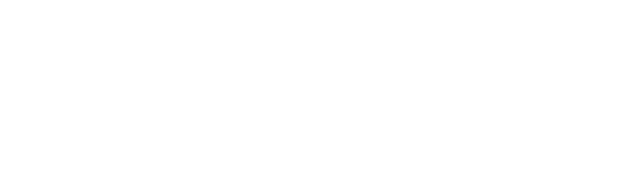
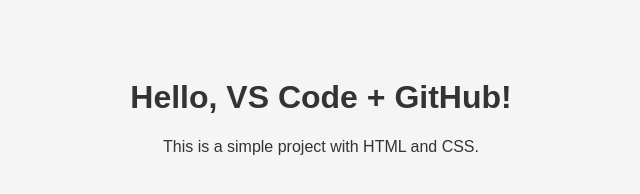
Before and after one commit to Energyuniverse/basic-site, a plain HTML site: page index.html in a window 1280 px wide. Shown: the whole page, without its empty margins (319-959 px from the left). Drawn offline with Linux system fonts and the light colour scheme.

Commit message:
Add basic-site project with HTML and CSS

```diff
--- a/index.html
+++ b/index.html
@@ -1,11 +1,13 @@
 <!DOCTYPE html>
 <html lang="en">
 <head>
-	<meta charset="UTF-8">
-	<meta name="viewport" content="width=device-width, initial-scale=1.0">
-	<title>Document</title>
+  <meta charset="UTF-8" />
+  <meta name="viewport" content="width=device-width, initial-scale=1.0" />
+  <title>Basic Site</title>
+  <link rel="stylesheet" href="style.css" />
 </head>
 <body>
-
+  <h1>Hello, VS Code + GitHub!</h1>
+  <p>This is a simple project with HTML and CSS.</p>
 </body>
 </html>
--- a/style.css
+++ b/style.css
@@ -0,0 +1,7 @@
+body {
+  font-family: sans-serif;
+  background: #f5f5f5;
+  color: #333;
+  text-align: center;
+  padding-top: 50px;
+}
```
Also changed, not shown: 1 other file.
